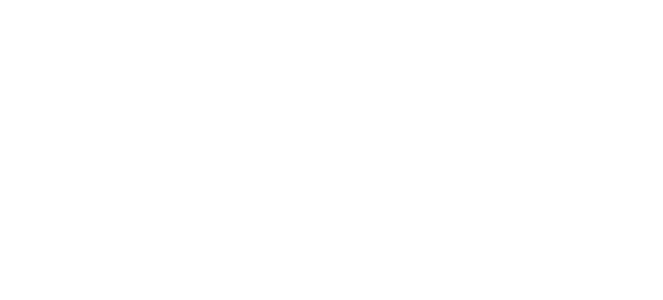
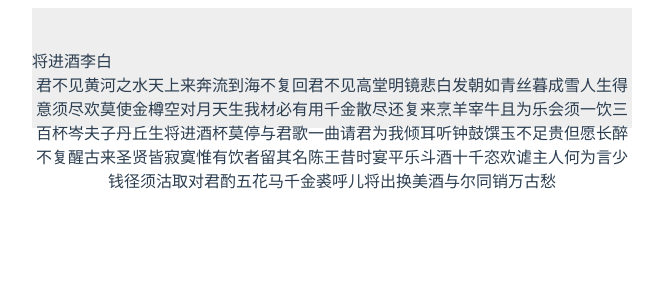
Before and after one commit to LuoHaoAt2017/master-css, a Vue app: page /#/text-css in a window 1280 px wide. Shown: the top 300 px of the page, without its empty margins (308-971 px from the left). Built offline with nearby package versions, Linux system fonts and the light colour scheme.

Commit message:
fix: 引入scss

```diff
--- a/package.json
+++ b/package.json
@@ -8,6 +8,7 @@
   },
   "dependencies": {
     "core-js": "^3.6.4",
+    "node-sass": "^4.13.1",
     "sass-loader": "^8.0.2",
     "vue": "^2.6.11",
     "vue-router": "^3.1.6",
--- /dev/null
+++ b/src/components/FlexProp.vue
@@ -0,0 +1,53 @@
+<template>
+    <div class="container">
+        <div class="item1 item"></div>
+        <div class="item2 item"></div>
+        <div class="item3 item"></div>
+        <div class="item4 item"></div>
+        <div class="item5 item"></div>
+    </div>
+</template>
+
+<script>
+  export default {
+    data() {
+      return {
+      }
+    },
+    methods: {
+    }
+  }
+</script>
+
+<style scoped lang="scss">
+
+    .container {
+        display: flex;
+        margin: auto;
+        background: #EEEEEE;
+    }
+
+    .item {
+        border: 1px solid #aaa;
+        height: 150px;
+        margin: 0 5px;
+    }
+
+    .item1 {
+        flex-basis: 300px;
+        flex-grow: 2;
+        flex-shrink: 2;
+    }
+
+    .item2, .item3 {
+        flex-basis: 150px;
+        flex-grow: 1;
+        flex-shrink: 1;
+    }
+
+    .item4, .item5 {
+        flex-basis: 50px;
+        flex-grow: 3;
+        flex-shrink: 0;
+    }
+</style>
--- /dev/null
+++ b/src/components/TextCss.vue
@@ -0,0 +1,73 @@
+<template>
+    <div class="container">
+        <section class="title">
+            <span>将进酒</span>
+            <span>李白</span>
+        </section>
+        <section class="content">
+            <span>君不见黄河之水天上来</span>
+            <span>奔流到海不复回</span>
+            <span>君不见高堂明镜悲白发</span>
+            <span>朝如青丝暮成雪</span>
+            <span>人生得意须尽欢</span>
+            <span>莫使金樽空对月</span>
+            <span>天生我材必有用</span>
+            <span>千金散尽还复来</span>
+            <span>烹羊宰牛且为乐</span>
+            <span>会须一饮三百杯</span>
+            <span>岑夫子</span>
+            <span>丹丘生</span>
+            <span>将进酒</span>
+            <span>杯莫停</span>
+            <span>与君歌一曲</span>
+            <span>请君为我倾耳听</span>
+            <span>钟鼓馔玉不足贵</span>
+            <span>但愿长醉不复醒</span>
+            <span>古来圣贤皆寂寞</span>
+            <span>惟有饮者留其名</span>
+            <span>陈王昔时宴平乐</span>
+            <span>斗酒十千恣欢谑</span>
+            <span>主人何为言少钱</span>
+            <span>径须沽取对君酌</span>
+            <span>五花马</span>
+            <span>千金裘</span>
+            <span>呼儿将出换美酒</span>
+            <span>与尔同销万古愁</span>
+        </section>
+    </div>
+</template>
+
+<script>
+  export default {
+    data() {
+      return {
+      }
+    },
+    methods: {
+    }
+  }
+</script>
+
+<style scoped lang="scss">
+
+    div.container {
+        display: flex;
+        flex-direction: column;
+        padding: 40px 0;
+        width: 600px;
+        height: 40px;
+        margin: auto;
+        background: #EEEEEE;
+    }
+    .title {
+        width: 400px;
+        display: flex;
+    }
+    .content {
+        span {
+            flex-shrink: 0;
+            flex-grow: 1;
+            flex-basis: auto;
+        }
+    }
+</style>
--- a/src/router/index.js
+++ b/src/router/index.js
@@ -1,13 +1,21 @@
 import VueRouter from 'vue-router';
 import BoxShadow from '@/components/BoxShadow.vue';
+import FlexProp from '@/components/FlexProp.vue';
+import TextCss from '@/components/TextCss.vue';
 
 const routes = [
   {
     path: '/',
-    redirect: '/box-shadow'
+    redirect: '/flex-css'
   }, {
     path: '/box-shadow',
     component: BoxShadow
+  }, {
+    path: '/flex-css',
+    component: FlexProp
+  }, {
+    path: '/text-css',
+    component: TextCss
   }
 ];
 
```
Also changed, not shown: 1 other file (tests, documents, lock files or other folders).
